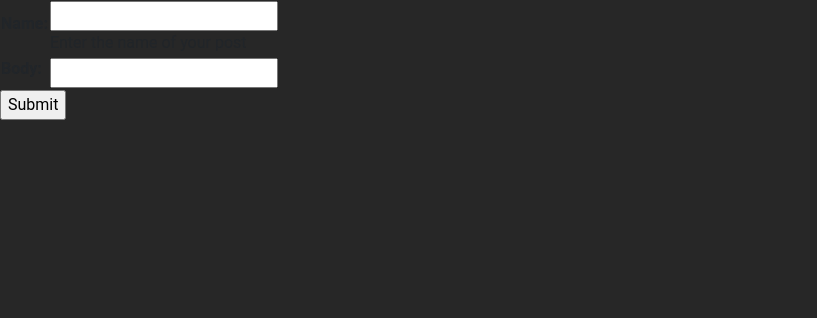
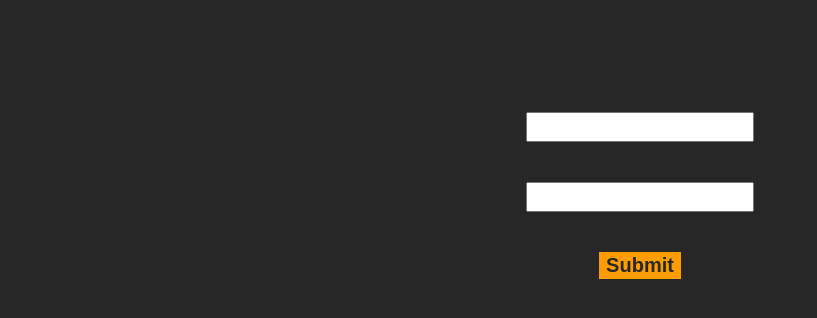
Before and after one commit to Chudopal/django_orange_blog, a Django app: page /feed/posts/create/ in a window 1280 px wide. Shown: the part 48-366 px from the top of the page, without its empty margins (0-817 px from the left). Run offline with Django 3.2, Linux system fonts and the light colour scheme; the visitor is signed in with stand-in values (Sample User, id 1); some libraries are stand-ins or nearby versions.

Commit message:
added creating for posts

```diff
--- a/feed/forms.py
+++ b/feed/forms.py
@@ -12,7 +12,7 @@ from tinymce.widgets import TinyMCE
 class CommentForm(forms.ModelForm):
 
     body = forms.CharField(
-        widget=TinyMCE(
+        widget=forms.Textarea(
             attrs={'required':False, 'cols':78, 'rows':3}
         )
     )
@@ -49,6 +49,13 @@ class ProfileForm(forms.ModelForm):
 
 class PostForm(forms.ModelForm):
     """This is the form for creating posts"""
+
+    name = forms.CharField(
+        widget=forms.TextInput(
+            attrs={"size":'20'}
+        )
+    )
+
     body = forms.CharField(
         widget=TinyMCE(
             attrs={'required':False, 'cols':80, 'rows':10}
--- a/feed/templates/base.html
+++ b/feed/templates/base.html
@@ -10,6 +10,7 @@
 
   <!-- Add additional CSS in static file -->
   <link rel="stylesheet" href="{% static 'feed/css/styles.css' %}">
+  {{ form.media }}
 </head>
 <body>
 
--- a/feed/templates/feed/post_form.html
+++ b/feed/templates/feed/post_form.html
@@ -2,12 +2,13 @@
 
 {% block content %}
 
-<form action="" method="post">
+<form class="post" style="position:absolute; top: 200px;" action="" method="post">
     {% csrf_token %}
     <table>
-    {{ form.as_table }}
+    <div  style="position: relative; top: -40px;" > {{ form.name }}</div>
+    {{ form.body }}
     </table>
-    <input type="submit" value="Submit" />
+    <input class="like-button" style="position: relative; top: 40px; right:0px;%" type="submit" value="Submit" />
 
 </form>
 
```
